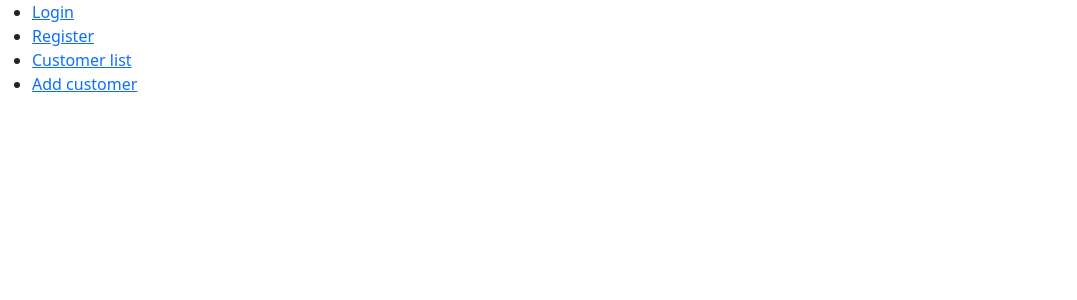
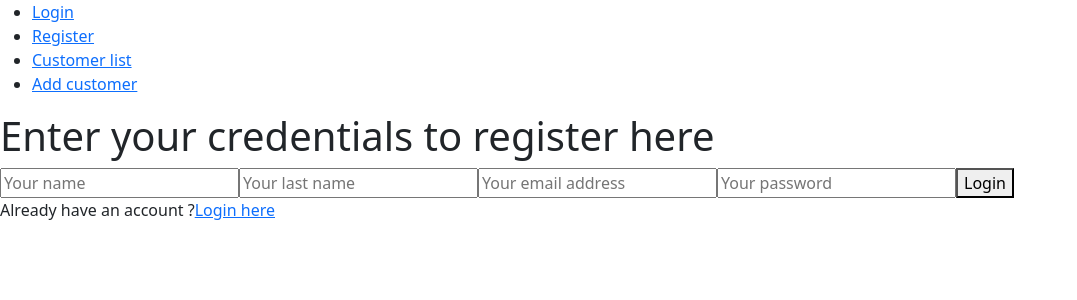
Before and after one commit to Lukasss321/new-project-ca, a React (Create React App) app in the folder frontend/last-dance/: page /register in a window 1280 px wide. Shown: the top 300 px of the page, without its empty margins (0-1077 px from the left). Built offline with nearby package versions, Linux system fonts and the light colour scheme.

Commit message:
SettingUpRegistrationForm

```diff
--- a/frontend/last-dance/src/App.js
+++ b/frontend/last-dance/src/App.js
@@ -29,8 +29,8 @@ function App() {
       <Routes>
         <Route element={<CustomerList />} path="/customer-list" />
         <Route element={<NewCustomer />} path="/" />
-        {/* <Route element={<Login />} path="/login" />
-        <Route element={<Register />} path="/register" /> */}
+        <Route element={<Login />} path="/login" />
+        <Route element={<Register />} path="/register" />
       </Routes>
     </>
   );
--- a/frontend/last-dance/src/components/login.jsx
+++ b/frontend/last-dance/src/components/login.jsx
@@ -1,5 +1,22 @@
 import { useState } from "react";
 
-export const Login = () => {};
+export const Login = () => {
+  return (
+    <div>
+      <div>
+        <h1>Enter your credentials to login here</h1>
+      </div>
+      <form>
+        <input type="email" placeholder="Your email@email.com" />
+        <input type="password" placeholder="Your password" />
+        <button className="submit">Login</button>
+      </form>
+      <p>
+        Dont't have an account yet?
+        <a href="/register">Register here</a>
+      </p>
+    </div>
+  );
+};
 
 export default Login;
--- a/frontend/last-dance/src/components/register.jsx
+++ b/frontend/last-dance/src/components/register.jsx
@@ -1,5 +1,45 @@
 import { useState } from "react";
+import { link } from "react-router-dom";
 
-export const Register = () => {};
+export const Register = () => {
+  const [name, setName] = useState("");
+  const [surname, setSurname] = useState("");
+  const [email, setEmail] = useState("");
+  const [password, setPassword] = useState("");
+
+  return (
+    <div>
+      <div>
+        <h1>Enter your credentials to register here</h1>
+      </div>
+      <form>
+        <input
+          type="text"
+          placeholder="Your name"
+          onChange={(e) => setName(e.target.value)}
+        />
+        <input
+          type="text"
+          placeholder="Your last name"
+          onChange={(e) => setSurname(e.target.value)}
+        />
+        <input
+          type="email"
+          placeholder="Your email address"
+          onChange={(e) => setEmail(e.target.value)}
+        />
+        <input
+          type="password"
+          placeholder="Your password"
+          oonChange={(e) => setPassword(e.target.value)}
+        />
+        <button className="submit">Login</button>
+      </form>
+      <p>
+        Already have an account ?<a href="/login">Login here</a>
+      </p>
+    </div>
+  );
+};
 
 export default Register;
```
Also changed, not shown: 1 other file (tests, documents, lock files or other folders).
